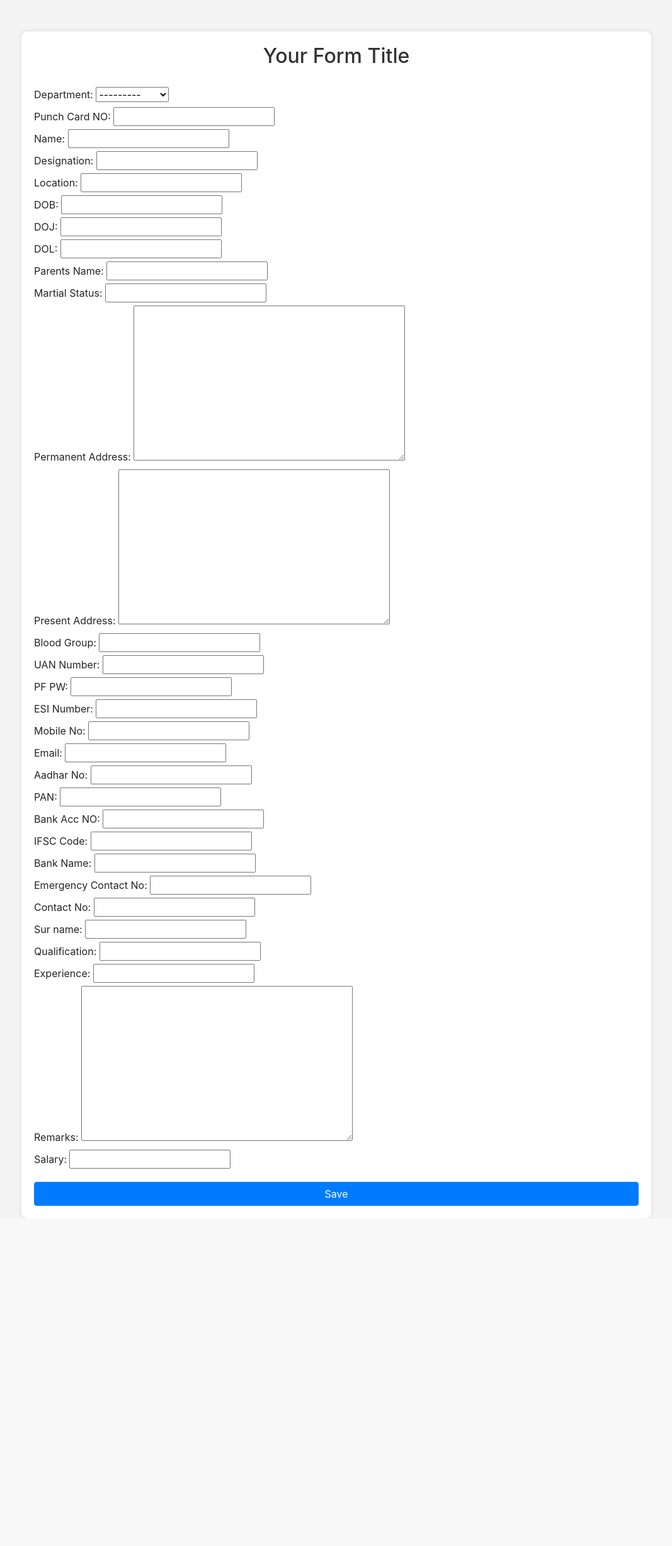
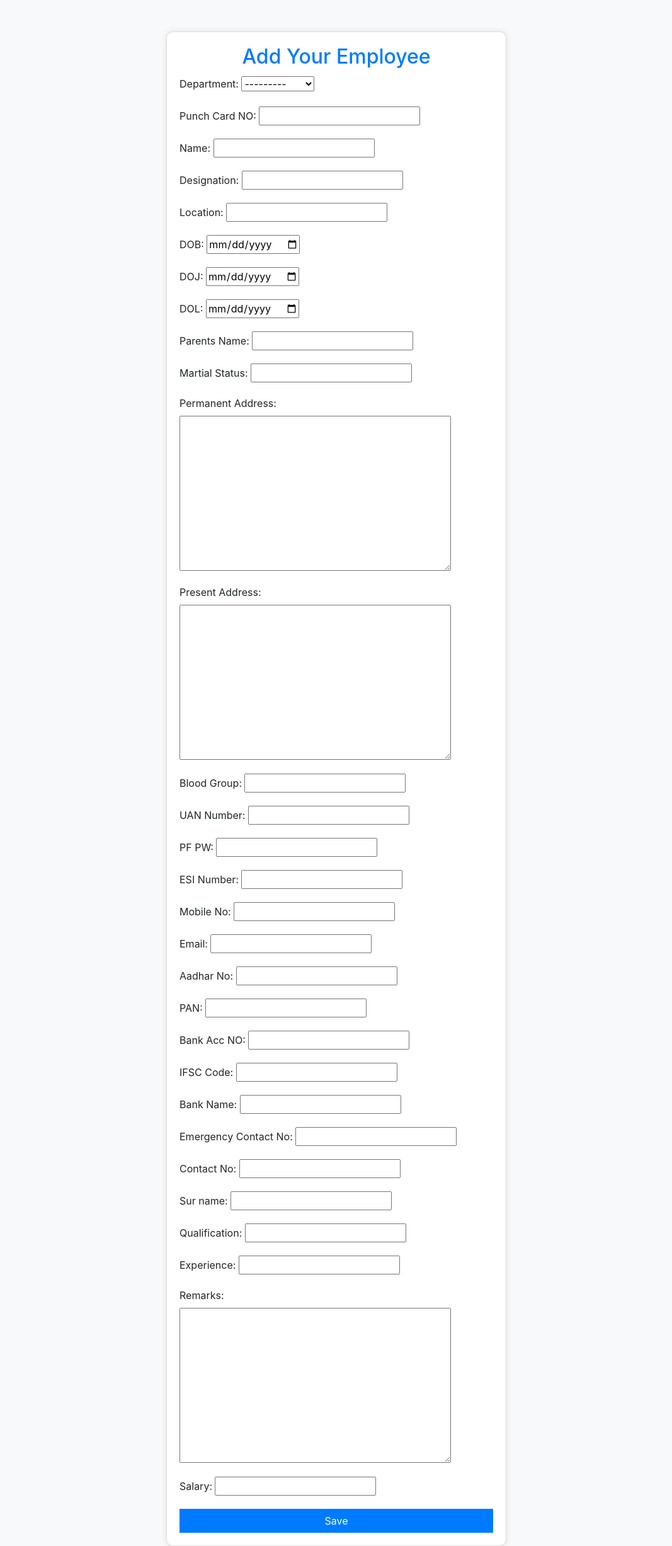
Before and after one commit to abhk343/pacthofmain, a Django app: page /home/employee_form/ in a window 1280 px wide. Shown: the whole page at 63% size, without its empty margins (106-1173 px from the left). Before the commit the page ends 1934 px from the top, so only its background shows below. Run offline with Django 4.2, Linux system fonts and the light colour scheme; data comes from the database, SQL or seed files in the repository; both versions use the stored data as it was after the commit; some libraries are stand-ins or nearby versions.

Commit message:
employee hub

```diff
--- a/home/forms.py
+++ b/home/forms.py
@@ -1,5 +1,17 @@
 from django import forms
+
+from .models import *
 
 class SearchForm(forms.Form):
     month = forms.IntegerField(min_value=1,max_value=12)
     year = forms.IntegerField(min_value=2010,max_value=2100)
+
+class employeeform(forms.ModelForm):
+    class Meta:
+        model = Employee
+        fields = "__all__"
+        widgets = {
+            'DOB': forms.DateInput(attrs={'type': 'date'}),
+            'DOJ': forms.DateInput(attrs={'type': 'date'}),
+            'DOL': forms.DateInput(attrs={'type': 'date'})
+        }
--- a/home/templates/home/employee_form.html
+++ b/home/templates/home/employee_form.html
@@ -1,66 +1,64 @@
-{% load static %}
-
 <!DOCTYPE html>
 <html lang="en">
 <head>
     <meta charset="UTF-8">
     <meta name="viewport" content="width=device-width, initial-scale=1.0">
-    <title>Your Page Title</title>
+    <title>Add Your Employee</title>
 
     <!-- Bootstrap CSS link -->
     <link rel="stylesheet" href="https://maxcdn.bootstrapcdn.com/bootstrap/4.0.0/css/bootstrap.min.css">
 
     <!-- Optional: You can include your own custom CSS file here -->
-    <!-- <link rel="stylesheet" href="{% static 'your_custom.css' %}"> -->
-
     <style>
+        /* Add your custom styles here */
         body {
-            background-color: #f4f4f4;
+            background-color: #f8f9fa;
         }
-
         .container {
-            max-width: 1000px;
-            margin: auto;
-            padding: 20px;
-            background-color: #ffffff;
-            box-shadow: 0 0 10px rgba(0, 0, 0, 0.1);
-            border-radius: 10px;
             margin-top: 50px;
         }
-
-        h2 {
-            text-align: center;
-            margin-bottom: 30px;
-            color: #333333;
+        .form-control {
+            border-radius: 0;
         }
-
-        /* Optional: Add more custom styles as needed */
+        .btn-primary {
+            border-radius: 0;
+            background-color: #007bff; /* Change button background color */
+            border-color: #007bff; /* Change button border color */
+        }
+        .btn-primary:hover {
+            background-color: #0056b3; /* Change button background color on hover */
+            border-color: #0056b3; /* Change button border color on hover */
+        }
+        .card {
+            border-radius: 10px;
+            box-shadow: 0 0 10px rgba(0, 0, 0, 0.1);
+            background-color: #ffffff; /* Change card background color */
+        }
+        .card-title {
+            color: #007bff; /* Change card title color */
+        }
     </style>
 </head>
 <body>
 
 <div class="container">
-    <h2>Your Form Title</h2>
-    <form method="post">
-        {% csrf_token %}
+    <div class="row justify-content-center">
+        <div class="col-md-6">
+            <div class="card">
+                <div class="card-body">
+                    <h2 class="card-title text-center">Add Your Employee</h2>
+                    <form method="post">
+                        {% csrf_token %}
 
-        <!-- Form fields go here (customize as needed) -->
-        <div class="form-group">
-            {{ form.field_name.label_tag }}
-            {{ form.field_name }}
+                        <!-- Render Django form fields with placeholders -->
+                        {{ forms.as_p }}
+
+                        <button type="submit" class="btn btn-primary btn-block">Save</button>
+                    </form>
+                </div>
+            </div>
         </div>
-
-        <!-- Repeat the above block for each form field -->
-
-
-    </form>
-
-    <!-- Your existing form code goes here -->
-    <form method="post">
-        {% csrf_token %}
-        {{ form.as_div }}
-        <input type="submit" value="Save" class="btn btn-primary btn-block mt-3">
-    </form>
+    </div>
 </div>
 
 <!-- Bootstrap JS and Popper.js (if needed) -->
--- a/home/urls.py
+++ b/home/urls.py
@@ -4,7 +4,7 @@ urlpatterns = [
     #path('hello/',views.hello,name='hello'),
     path('employee/',views.Employees,name='employee'),
    # path('course/<int:course_id>/',views.course_details),
-    path('employee_form/',views.EmployeeCreateView.as_view(),name='employee_form'),
+    path('employee_form/',views.EmployeeCreateView,name='employee_form'),
     path('att',views.AddAttendance,name='att'),
     path('search',views.search_absent_employees,name='search'),
 
--- a/home/views.py
+++ b/home/views.py
@@ -25,28 +25,32 @@ def Employees(request):
     }
     return render(request,'home/employees.html',context)
 
+def EmployeeCreateView(request):
+    if request.method == 'POST':
+        form = employeeform(request.POST)
+        if form.is_valid():
+            form.save()
+            return redirect('employee')
+    else:
+        form = employeeform()
 
-class EmployeeCreateView(CreateView):
-    model = Employee
+    return render(request ,'home/employee_form.html',{'forms':form})
 
-    fields = "__all__"
-
-    def get_success_url(self):
-       return reverse('employee_form')
 
 def AddAttendance(request):
     emp = {
-        'emp':Employee.objects.all()
+        'emp': Employee.objects.all()
     }
     if request.method == 'POST':
-        employee = request.POST.getlist('Employee')
-        date =   request.POST.get('Date')
-        for e in employee:
-            em = Employee.objects.get(Name = e)
-            attendance = Attendance(Employee=em,Date=date)
-            attendance.save()
-        return HttpResponse('form submitted sucesfully')
-    return render(request,'home/attendance.html',emp)
+        employees = request.POST.getlist('Employee')
+        date = request.POST.get('Date')
+        for employee_name in employees:
+            employees_with_name = Employee.objects.filter(Name=employee_name)
+            for em in employees_with_name:
+                attendance = Attendance(Employee=em, Date=date)
+                attendance.save()
+        return HttpResponse('Form submitted successfully')
+    return render(request, 'home/attendance.html', emp)
 
 
 
@@ -65,7 +69,7 @@ def search_absent_employees(request):
                     absent_employee_data[employee_name] = [absent_date]
                 else:
                     absent_employee_data[employee_name].append(absent_date)
-            return render(request, 'home/absent_employee.html', {
+            return render(request, 'home/view_attendance.html', {
                 'month': month,
                 'year': year,
                 'absent_employee_data': absent_employee_data,
```
Also changed, not shown: home/templates/home/employees.html (+49 -25 lines), db.sqlite3.
